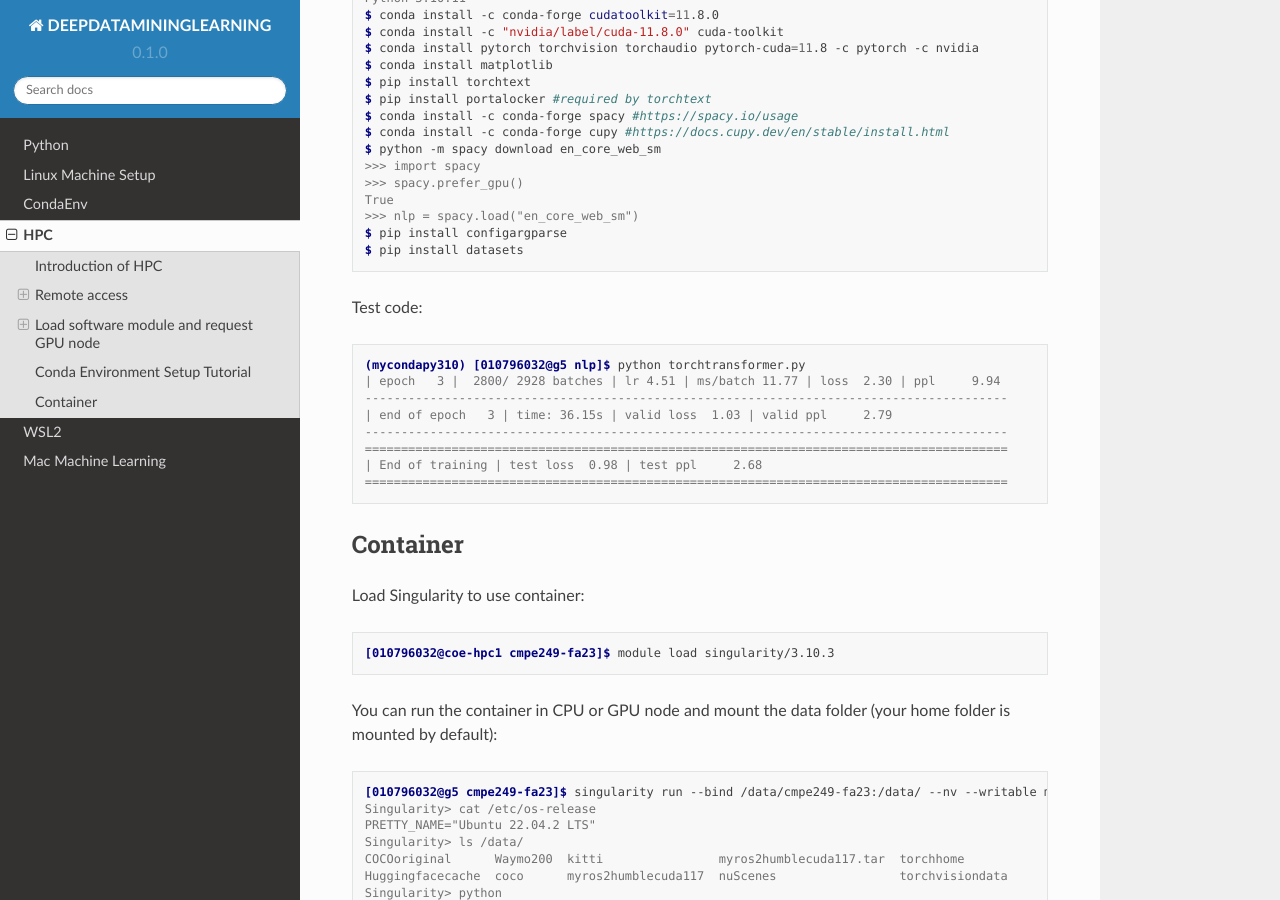
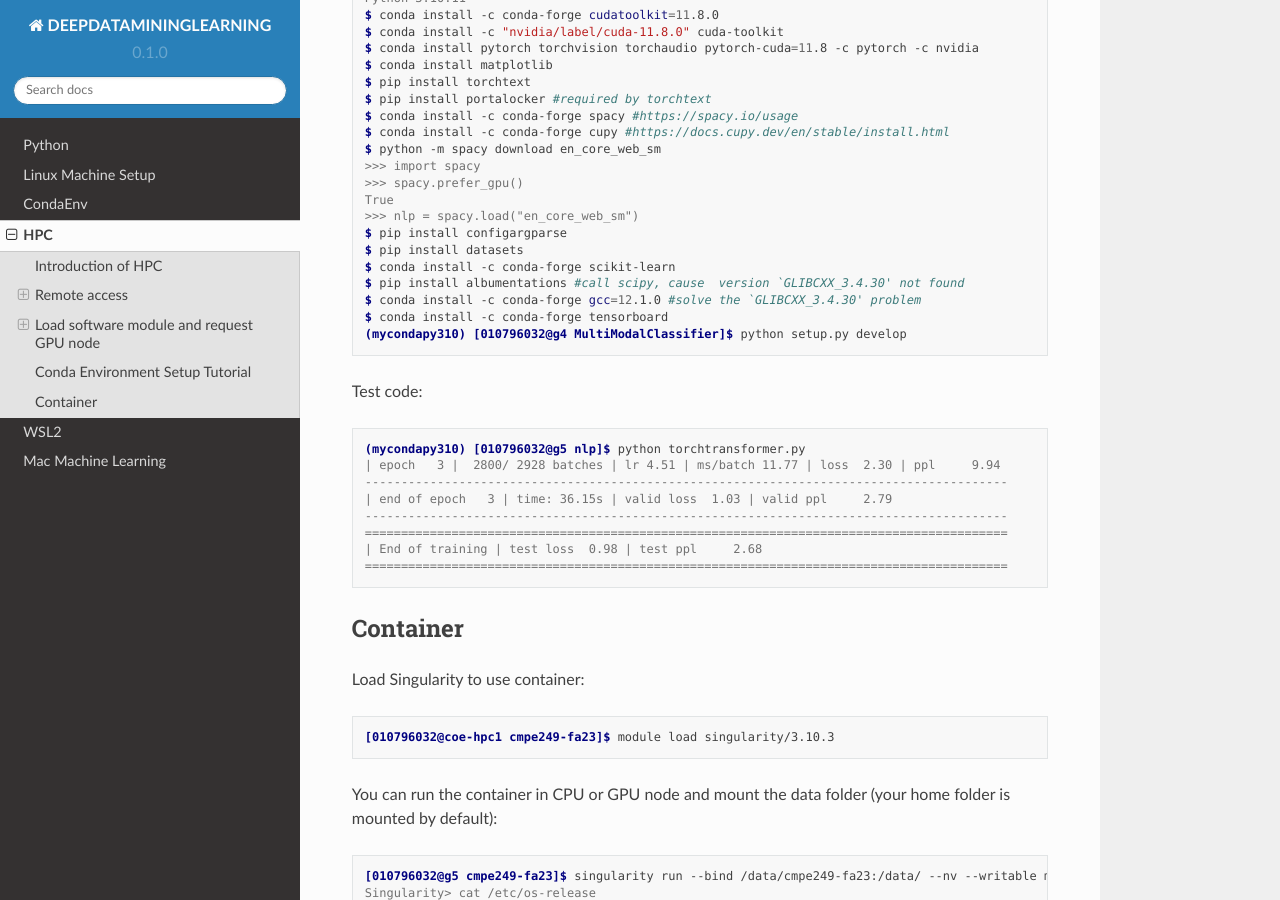
Before and after one commit to coderkj7/DeepDataMiningLearning_20251122, a Sphinx documentation site: the page built from docs/source/HPC2.rst, in a window 1280 px wide and 900 px high, scrolled down 7106 px. Built offline with Sphinx 7.4.7 and the Read the Docs theme 2.0.0, drawn with Linux system fonts in a browser that asks for light colours.

Commit message:
update HPC2

```diff
--- a/docs/source/HPC2.rst
+++ b/docs/source/HPC2.rst
@@ -313,6 +313,11 @@ New conda environment based on Python3.10: mycondapy310
    >>> nlp = spacy.load("en_core_web_sm")
    $ pip install configargparse
    $ pip install datasets
+   $ conda install -c conda-forge scikit-learn
+   $ pip install albumentations #call scipy, cause  version `GLIBCXX_3.4.30' not found
+   $ conda install -c conda-forge gcc=12.1.0 #solve the `GLIBCXX_3.4.30' problem
+   $ conda install -c conda-forge tensorboard
+   (mycondapy310) [010796032@g4 MultiModalClassifier]$ python setup.py develop
 
 Test code:
 
```
